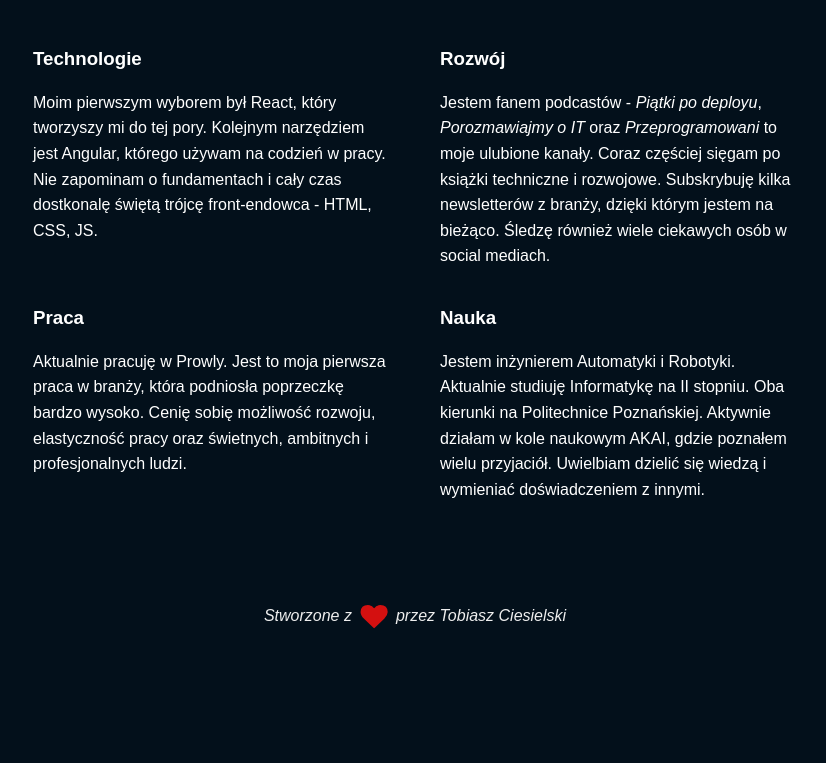
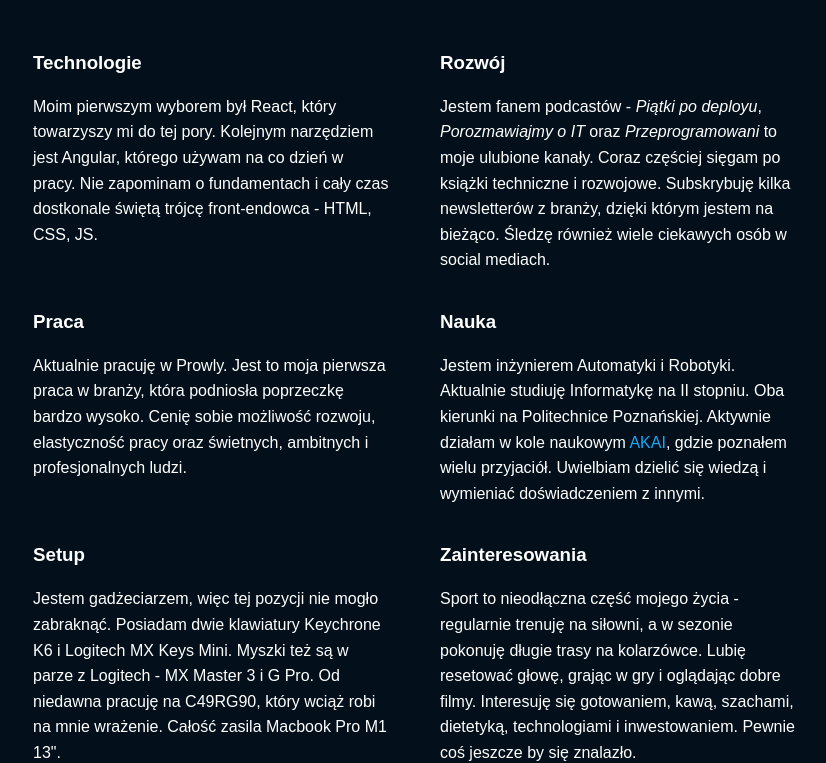
Before and after one commit to tobiaszciesielski/tciesielski.pl, a Next.js app: page /about in a window 1280 px wide. Shown: the part 718-1481 px from the top of the page, without its empty margins (225-1051 px from the left). Before the commit the page ends 1388 px from the top, so only its background shows below. Built offline with nearby package versions, Linux system fonts and the light colour scheme.

Commit message:
Added rest questions to about and improved image styles

```diff
--- a/components/Logo/logo.module.scss
+++ b/components/Logo/logo.module.scss
@@ -1,6 +1,7 @@
 @import 'variables';
 
 .logo__animation {
+  fill: $light-red-0;
   animation: 8s linear color-change infinite;
 }
 
--- a/pages/about.module.scss
+++ b/pages/about.module.scss
@@ -15,7 +15,11 @@
   }
 
   &__image {
-    border-radius: 5px;
+    text-align: center;
+
+    img {
+      border-radius: 5px;
+    }
   }
 
   &__questions {
@@ -24,4 +28,11 @@
     gap: $size-8;
     row-gap: $size-5;
   }
+
+  @media (max-width: 767px) {
+    &__me,
+    &__questions {
+      grid-template-columns: 1fr;
+    }
+  }
 }
--- a/pages/about.tsx
+++ b/pages/about.tsx
@@ -16,7 +16,7 @@ const About: NextPage = () => {
             <h2>Cześć!</h2>
             <p>
               Mam na imię Tobiasz i jestem programistą front-end. Czerpię
-              mnóstwo frajdy z tego co robię i ciągle szukam nowych wyzwań i
+              mnóstwo frajdy z tego, co robię i ciągle szukam nowych wyzwań i
               możliwości, żeby poszerzać swoją wiedzę.
             </p>
             <p>
@@ -27,21 +27,22 @@ const About: NextPage = () => {
             <p>Sprawdź moje social media.</p>
             <Socials />
           </div>
+          <div className={styles.about__image}>
             <Image
-            className={styles.about__image}
               width={380}
               height={500}
               src="/images/me.jpeg"
               alt="Tobiasz Ciesielski"
             />
           </div>
+        </div>
         <div className={styles.about__questions}>
           <div>
             <h3>Technologie</h3>
             <p>
-              Moim pierwszym wyborem był React, który tworzyszy mi do tej pory.
-              Kolejnym narzędziem jest Angular, którego używam na codzień w
-              pracy. Nie zapominam o fundamentach i cały czas dostkonalę świętą
+              Moim pierwszym wyborem był React, który towarzyszy mi do tej pory.
+              Kolejnym narzędziem jest Angular, którego używam na co dzień w
+              pracy. Nie zapominam o fundamentach i cały czas dostkonale świętą
               trójcę front-endowca - HTML, CSS, JS.
             </p>
           </div>
@@ -61,7 +62,7 @@ const About: NextPage = () => {
             <h3>Praca</h3>
             <p>
               Aktualnie pracuję w Prowly. Jest to moja pierwsza praca w branży,
-              która podniosła poprzeczkę bardzo wysoko. Cenię sobię możliwość
+              która podniosła poprzeczkę bardzo wysoko. Cenię sobie możliwość
               rozwoju, elastyczność pracy oraz świetnych, ambitnych i
               profesjonalnych ludzi.
             </p>
@@ -69,8 +70,39 @@ const About: NextPage = () => {
           <div>
             <h3>Nauka</h3>
             <p>
-              Jestem inżynierem Automatyki i Robotyki. Aktualnie studiuję Informatykę na II stopniu. Oba kierunki na Politechnice Poznańskiej.
-              Aktywnie działam w kole naukowym AKAI, gdzie poznałem wielu przyjaciół. Uwielbiam dzielić się wiedzą i wymieniać doświadczeniem z innymi.
+              Jestem inżynierem Automatyki i Robotyki. Aktualnie studiuję
+              Informatykę na II stopniu. Oba kierunki na Politechnice
+              Poznańskiej. Aktywnie działam w kole naukowym{' '}
+              <a
+                href="https://akai.org.pl/"
+                rel="noreferrer"
+                target="_blank"
+                className="underline-link-animation"
+              >
+                AKAI
+              </a>
+              , gdzie poznałem wielu przyjaciół. Uwielbiam dzielić się wiedzą i
+              wymieniać doświadczeniem z innymi.
+            </p>
+          </div>
+          <div>
+            <h3>Setup</h3>
+            <p>
+              Jestem gadżeciarzem, więc tej pozycji nie mogło zabraknąć.
+              Posiadam dwie klawiatury Keychrone K6 i Logitech MX Keys Mini.
+              Myszki też są w parze z Logitech - MX Master 3 i G Pro. Od
+              niedawna pracuję na C49RG90, który wciąż robi na mnie wrażenie.
+              Całość zasila Macbook Pro M1 13".
+            </p>
+          </div>
+          <div>
+            <h3>Zainteresowania</h3>
+            <p>
+              Sport to nieodłączna część mojego życia - regularnie trenuję na
+              siłowni, a w sezonie pokonuję długie trasy na kolarzówce. Lubię
+              resetować głowę, grając w gry i oglądając dobre filmy. Interesuję
+              się gotowaniem, kawą, szachami, dietetyką, technologiami i
+              inwestowaniem. Pewnie coś jeszcze by się znalazło.
             </p>
           </div>
         </div>
```
Lines whose indentation alone changed are shown as unchanged.
